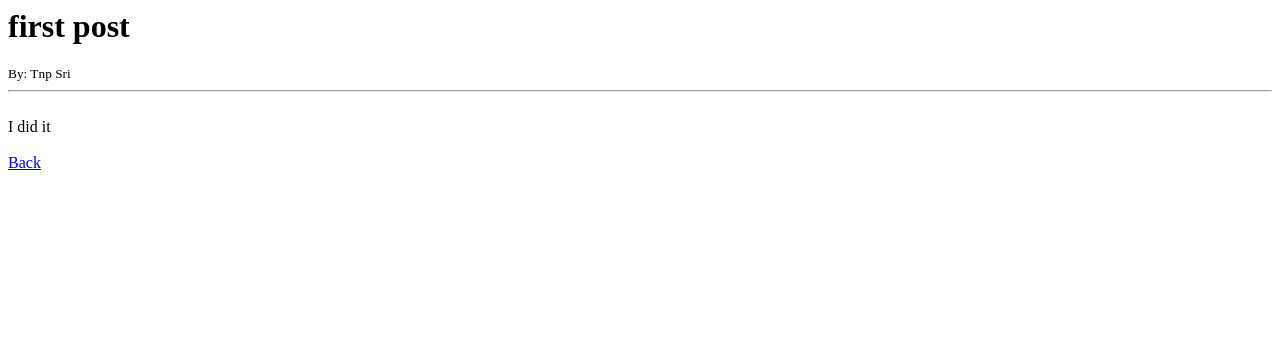
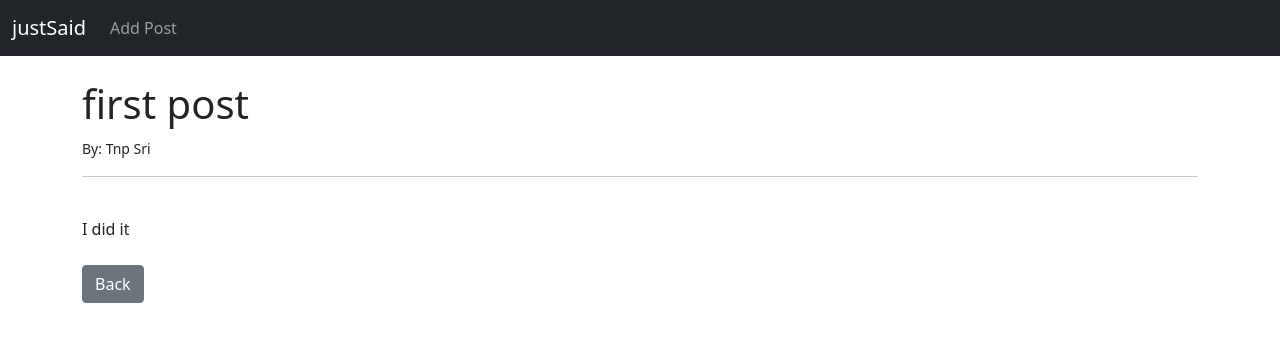
Before and after one commit to fernphimlaphat/justSaid_project, a Django app: page /blog/1 in a window 1280 px wide. Shown: the top 342 px of the page. Run offline with Django 3.2, Linux system fonts and the light colour scheme; data comes from the database, SQL or seed files in the repository; both versions use the stored data as it was after the commit.

Commit message:
add post

```diff
--- a/justSaid_project/justSaid_web/models.py
+++ b/justSaid_project/justSaid_web/models.py
@@ -1,11 +1,15 @@
 from django.db import models
 from django.contrib.auth.models import User
-
+from django.urls import reverse
 class Post(models.Model):
     title = models.CharField(max_length=255)
+    title_tag = models.CharField(max_length=255)
     author = models.ForeignKey(User,on_delete=models.CASCADE) #ลบเมื่อuserไม่อยู่
     body = models.TextField()
     def __str__(self):
         return self.title + ' | ' + str(self.author)
 
+    def get_absolute_url(self):
+        return reverse('home')  #เปลี่ยน args=[str(self.id)] --> args=(str(self.id)])
+        # return reverse('blog-detail', args=[str(self.id)] )
 # Create your models here.
--- /dev/null
+++ b/justSaid_project/justSaid_web/templates/base.html
@@ -0,0 +1,61 @@
+<!-- layout -->
+
+<!doctype html>
+<html lang="en">
+<head>
+    <!-- Required meta tags -->
+    <meta charset="utf-8">
+    <meta name="viewport" content="width=device-width, initial-scale=1">
+
+    <!-- Bootstrap CSS -->
+    <link href="https://cdn.jsdelivr.net/npm/bootstrap@5.0.2/dist/css/bootstrap.min.css" rel="stylesheet"
+        integrity="sha384-EVSTQN3/azprG1Anm3QDgpJLIm9Nao0Yz1ztcQTwFspd3yD65VohhpuuCOmLASjC" crossorigin="anonymous">
+
+    <title>
+        {% block title %}
+        justSaid!
+        {% endblock %}
+    </title>
+    <nav class="navbar navbar-expand-lg navbar-dark bg-dark">
+        <div class="container-fluid">
+            <a class="navbar-brand" href="{% url 'home' %}">justSaid</a>
+            <button class="navbar-toggler" type="button" data-bs-toggle="collapse"
+                data-bs-target="#navbarSupportedContent" aria-controls="navbarSupportedContent" aria-expanded="false"
+                aria-label="Toggle navigation">
+                <span class="navbar-toggler-icon"></span>
+            </button>
+            <div class="collapse navbar-collapse" id="navbarSupportedContent">
+                <ul class="navbar-nav me-auto mb-2 mb-lg-0">
+                    <li class="nav-item">
+                        <a class="nav-link" href="{% url 'add_post' %}">Add Post</a>
+                    </li>
+                </ul>
+            </div>
+        </div>
+    </nav>
+</head>
+
+<body>
+
+    <br />
+    <div class="container">
+        {% block content %}
+
+        {% endblock %}
+    </div>
+
+    <!-- Optional JavaScript; choose one of the two! -->
+
+    <!-- Option 1: Bootstrap Bundle with Popper -->
+    <script src="https://cdn.jsdelivr.net/npm/bootstrap@5.0.2/dist/js/bootstrap.bundle.min.js"
+        integrity="sha384-MrcW6ZMFYlzcLA8Nl+NtUVF0sA7MsXsP1UyJoMp4YLEuNSfAP+JcXn/tWtIaxVXM"
+        crossorigin="anonymous"></script>
+
+    <!-- Option 2: Separate Popper and Bootstrap JS -->
+    <!--
+    <script src="https://cdn.jsdelivr.net/npm/@popperjs/core@2.9.2/dist/umd/popper.min.js" integrity="sha384-IQsoLXl5PILFhosVNubq5LC7Qb9DXgDA9i+tQ8Zj3iwWAwPtgFTxbJ8NT4GN1R8p" crossorigin="anonymous"></script>
+    <script src="https://cdn.jsdelivr.net/npm/bootstrap@5.0.2/dist/js/bootstrap.min.js" integrity="sha384-cVKIPhGWiC2Al4u+LWgxfKTRIcfu0JTxR+EQDz/bgldoEyl4H0zUF0QKbrJ0EcQF" crossorigin="anonymous"></script>
+    -->
+</body>
+
+</html>
--- a/justSaid_project/justSaid_web/templates/blog_detail.html
+++ b/justSaid_project/justSaid_web/templates/blog_detail.html
@@ -1,6 +1,16 @@
+<!-- เนื้อหาในblog -->
+
+{% extends 'base.html' %}
+{% block title %}{{ post.title_tag }}{% endblock %}
+{% block content %}
+
 <h1>{{ post.title }}</h1>
-<small>By: {{ post.author.first_name }} {{ post.author.last_name }}</small><br/>
-<hr><br/>
+<small>By: {{ post.author.first_name }}
+    {{ post.author.last_name }}</small><br/>
+<hr>
+<br/>
 {{ post.body }}
 <br/><br/>
-<a href="{% url 'home' %}">Back</a>
+<a href="{% url 'home' %}" class="btn btn-secondary">Back</a>
+
+{% endblock %}
--- a/justSaid_project/justSaid_web/urls.py
+++ b/justSaid_project/justSaid_web/urls.py
@@ -1,8 +1,9 @@
 from django.urls import path
-from .views import HomeView, BlogDetailView
+from .views import AddPostView, HomeView, BlogDetailView
 
 urlpatterns = [
-    path('', HomeView.as_view(),name="home" ),
-    path('blog/<int:pk>', BlogDetailView.as_view(),name="blog-detail"), # pk=primary key
+    path('', HomeView.as_view(),name='home' ),
+    path('blog/<int:pk>', BlogDetailView.as_view(),name='blog-detail'), # pk=primary key
+    path('add_post/',AddPostView.as_view(),name='add_post')
 
 ]
--- a/justSaid_project/justSaid_web/views.py
+++ b/justSaid_project/justSaid_web/views.py
@@ -1,6 +1,7 @@
 from django.shortcuts import render
-from django.views.generic import ListView,DetailView
+from django.views.generic import ListView,DetailView,CreateView
 from .models import Post
+from .forms import PostForm
 
 # Create your views here.
 
@@ -15,3 +16,10 @@ class HomeView(ListView):
 class BlogDetailView(DetailView):
     model = Post
     template_name = 'blog_detail.html'
+
+class AddPostView(CreateView):
+    model = Post
+    form_class = PostForm
+    template_name = 'add_post.html'
+    #fields = '__all__'
+    #field = {'title','body'}
```
Also changed, not shown: justSaid_project/justSaid_web/forms.py (added, +15 -0 lines), justSaid_project/justSaid_web/templates/add_post.html (added, +20 -0 lines), justSaid_project/justSaid_web/templates/home.html (+11 -2 lines), justSaid_project/db.sqlite3, justSaid_project/justSaid_web/migrations/0003_post_title_tag.py (added), justSaid_project/justSaid_web/migrations/0004_alter_post_title_tag.py (added).
